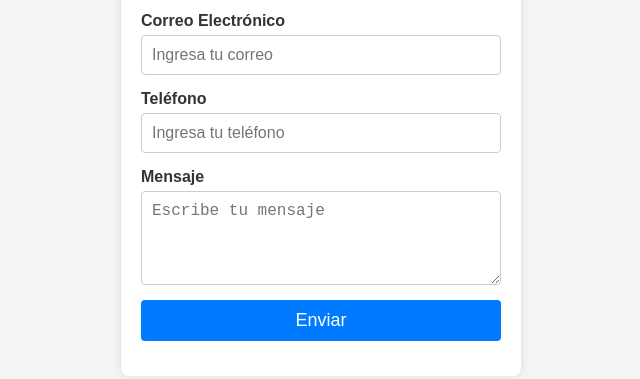
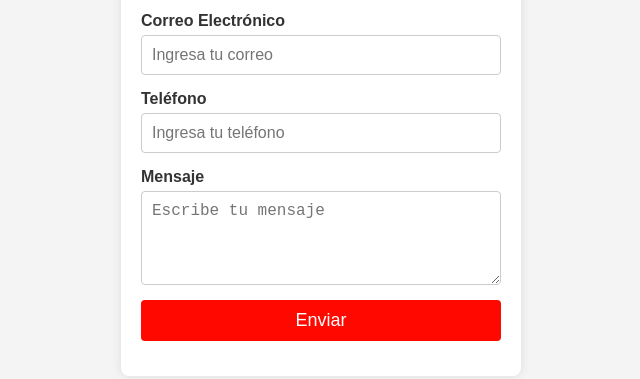
Before and after one commit to shiirpalacios2011/actividad2, a plain HTML site: page index.html in a window 1280 px wide. Shown: the part 279-658 px from the top of the page, without its empty margins (319-959 px from the left). Drawn offline with Linux system fonts and the light colour scheme.

Commit message:
Change the blue button to red

```diff
--- a/style.css
+++ b/style.css
@@ -58,7 +58,7 @@ body {
 .submit-btn {
     width: 100%;
     padding: 10px;
-    background-color: #007BFF;
+    background-color: #ff0800;
     border: none;
     border-radius: 4px;
     color: #fff;
```
